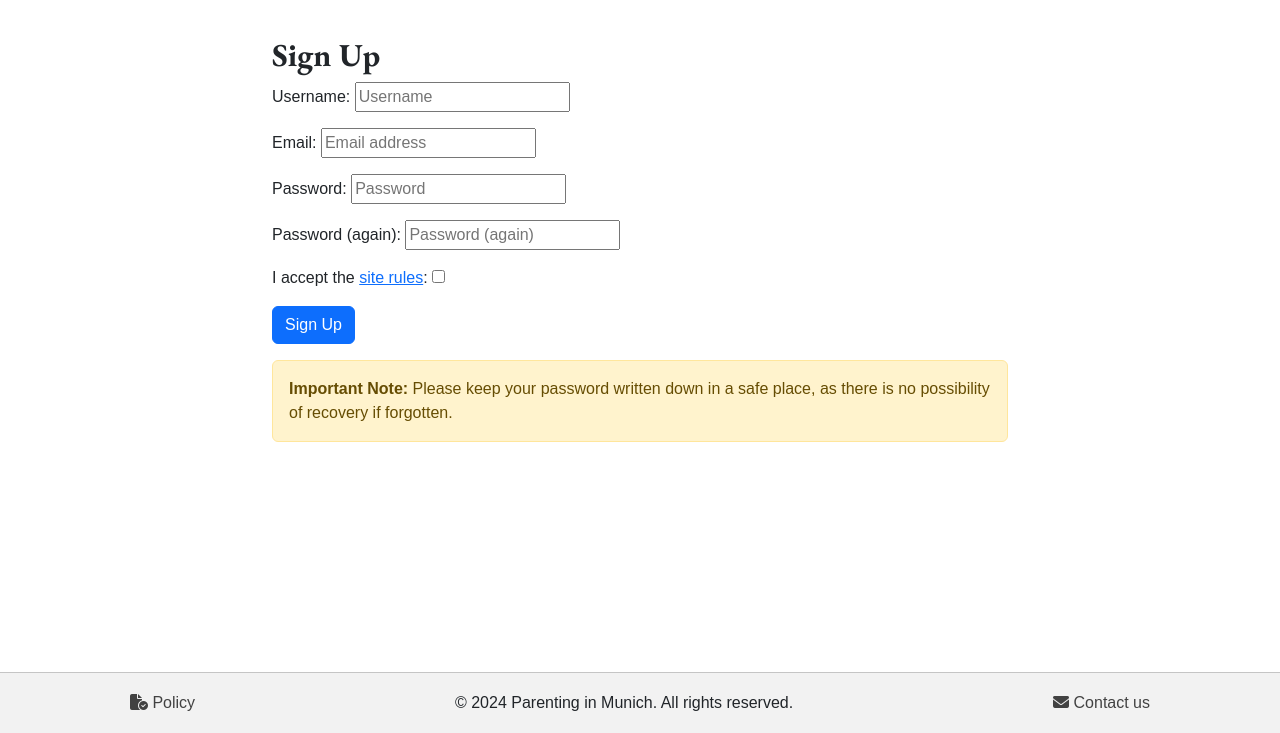
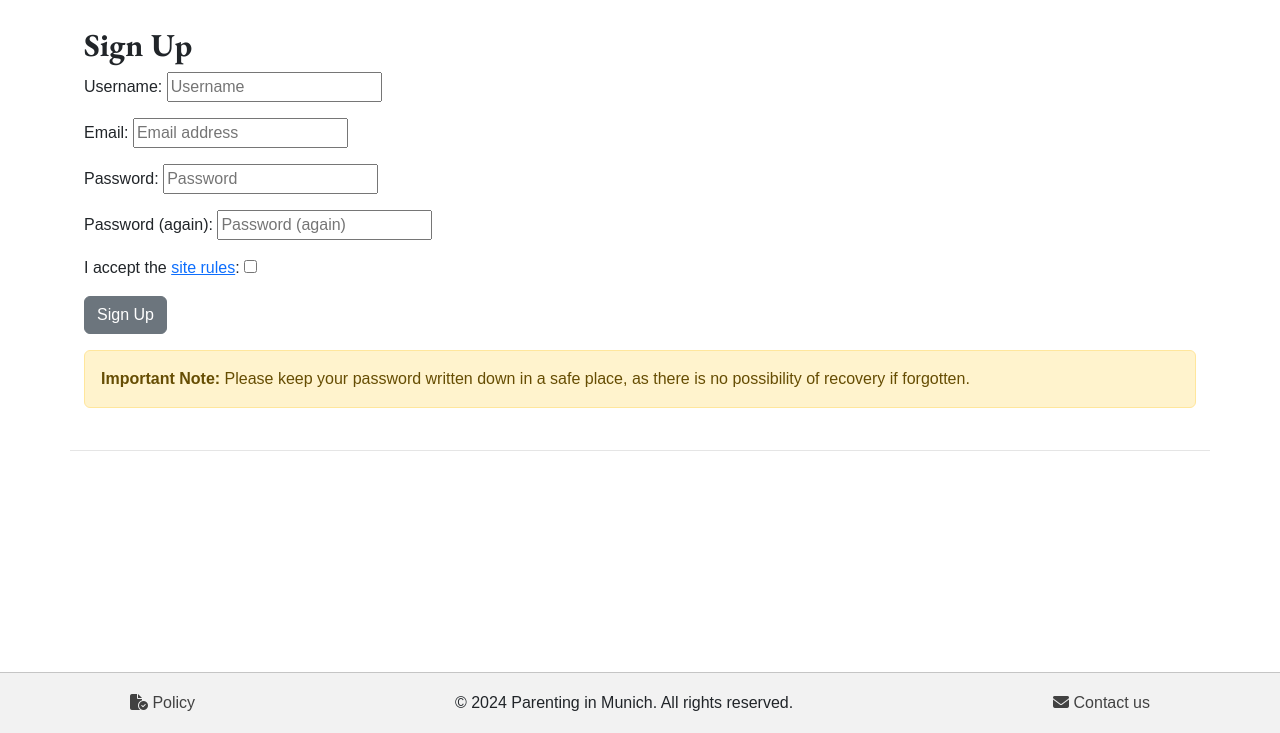
Before and after one commit to pswhdev/parenting_in_munich, a Django app: page /accounts/signup/ in a window 1280 px wide. Shown: the part 67-800 px from the top of the page. Run offline with Django 4.2, Linux system fonts and the light colour scheme; data that the repository does not hold is empty; parts of the project's set-up code (start-up, migrations or seed data) failed here and were passed over; some libraries are stand-ins or nearby versions; some web fonts are replaced.

Commit message:
Add style to login logout and signup templates

```diff
--- a/templates/account/logout.html
+++ b/templates/account/logout.html
@@ -2,13 +2,13 @@
 
 {% load i18n %}
 
-{% block head_title %}{% trans "Sign Out" %}{% endblock %}
+{% block head_title %} - Logout{% endblock %}
 
 {% block content %}
 <div class="container">
     <div class="row">
         <div class="col-md-8 mt-3 offset-md-2">
-            <h3>{% trans "Sign Out" %}</h3>
+            <h3>Logout</h3>
 
             <p>{% trans 'Are you sure you want to sign out?' %}</p>
         </div>
@@ -21,7 +21,7 @@
                 {% if redirect_field_value %}
                 <input type="hidden" name="{{ redirect_field_name }}" value="{{ redirect_field_value }}" />
                 {% endif %}
-                <button class="btn btn-signup right" type="submit">{% trans 'Sign Out' %}</button>
+                <button class="btn btn-secondary right" type="submit">Logout</button>
             </form>
         </div>
     </div>
--- a/templates/account/signup.html
+++ b/templates/account/signup.html
@@ -1,13 +1,14 @@
-<!-- posts/templates/account/signup.html -->
 {% extends "base.html" %}
+
 {% load i18n %}
-{% load account socialaccount %}
-{% block title %}Sign Up{% endblock %}
+
+{% block head_title %} - Signup{% endblock head_title %}
+
 {% block content %}
-<section>
-  <div class="container">
-    <div class="row">
-      <div class="col-md-8 mt-3 offset-md-2">
+
+<div class="container card">
+  <div class="row justify-content-center">
+    <div class="col-md-8 align-self-center no-border-card card-body">
       <h2>Sign Up</h2>
       <form method="post" action="{% url 'account_signup' %}">
         {% csrf_token %}
@@ -56,7 +57,7 @@
           <div class="text-danger">{{ form.accept_rules.errors }}</div>
           {% endif %}
         </div>
-          <button class="btn btn-primary" type="submit">
+        <button class="btn btn-secondary" type="submit">
           {% trans "Sign Up" %}
         </button>
       </form>
@@ -69,5 +70,5 @@
     </div>
   </div>
 </div>
-</section>
+
 {% endblock %}
```
Also changed, not shown: events/templates/events/restricted_area.html (+4 -7 lines), templates/404.html (+5 -5 lines), templates/account/login.html (+4 -4 lines), 1 other file. Lines whose indentation alone changed are shown as unchanged.
